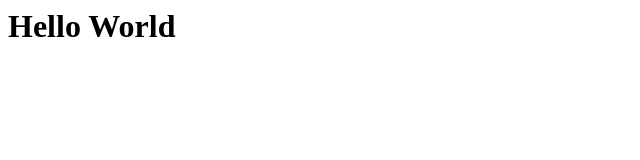
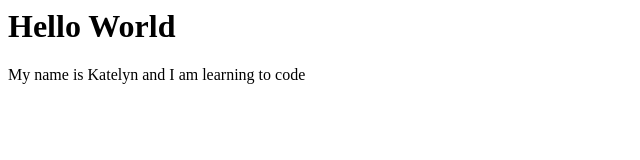
Before and after one commit to katelynleonard/demo, a plain HTML site: page index.html in a window 1280 px wide. Shown: the whole page, without its empty margins (0-640 px from the left). Drawn offline with Linux system fonts and the light colour scheme.

Commit message:
Added paragraph

```diff
--- a/index.html
+++ b/index.html
@@ -5,5 +5,6 @@
   </head>
   <body>
     <h1> Hello World</h1>
+    <p>My name is Katelyn and I am learning to code</p>
   </body>
 </html>
```
